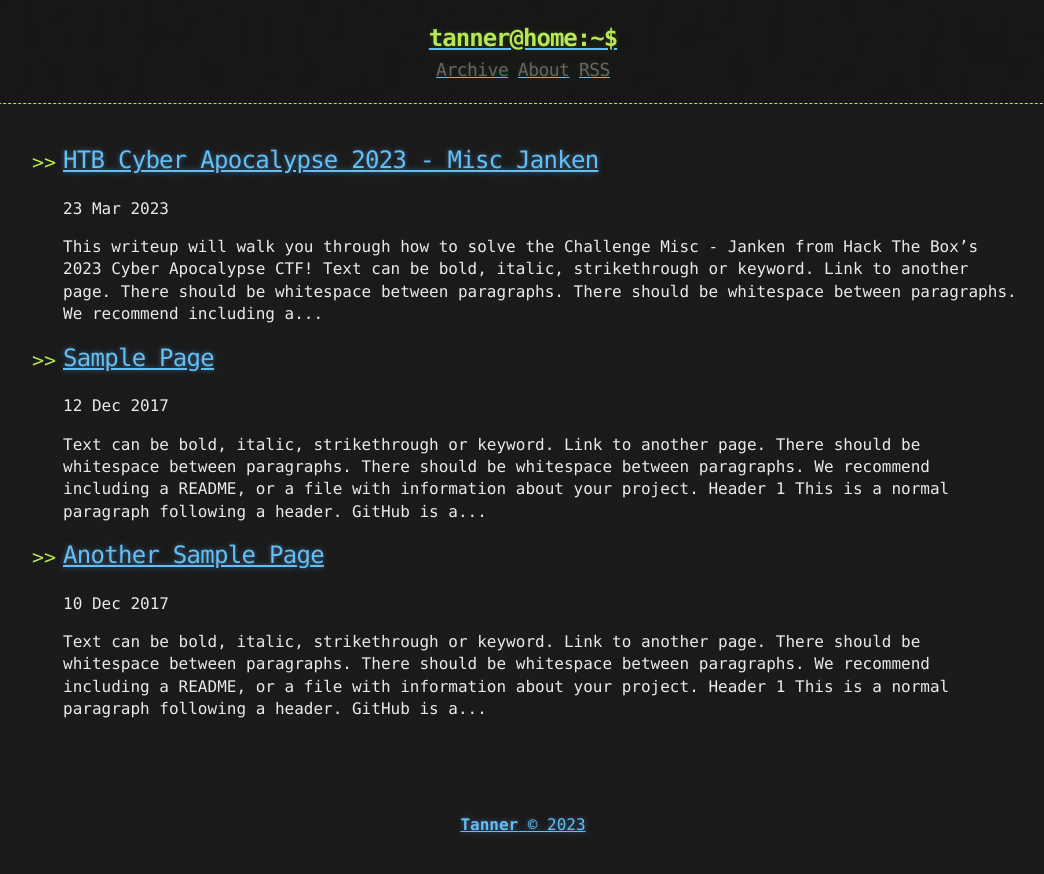
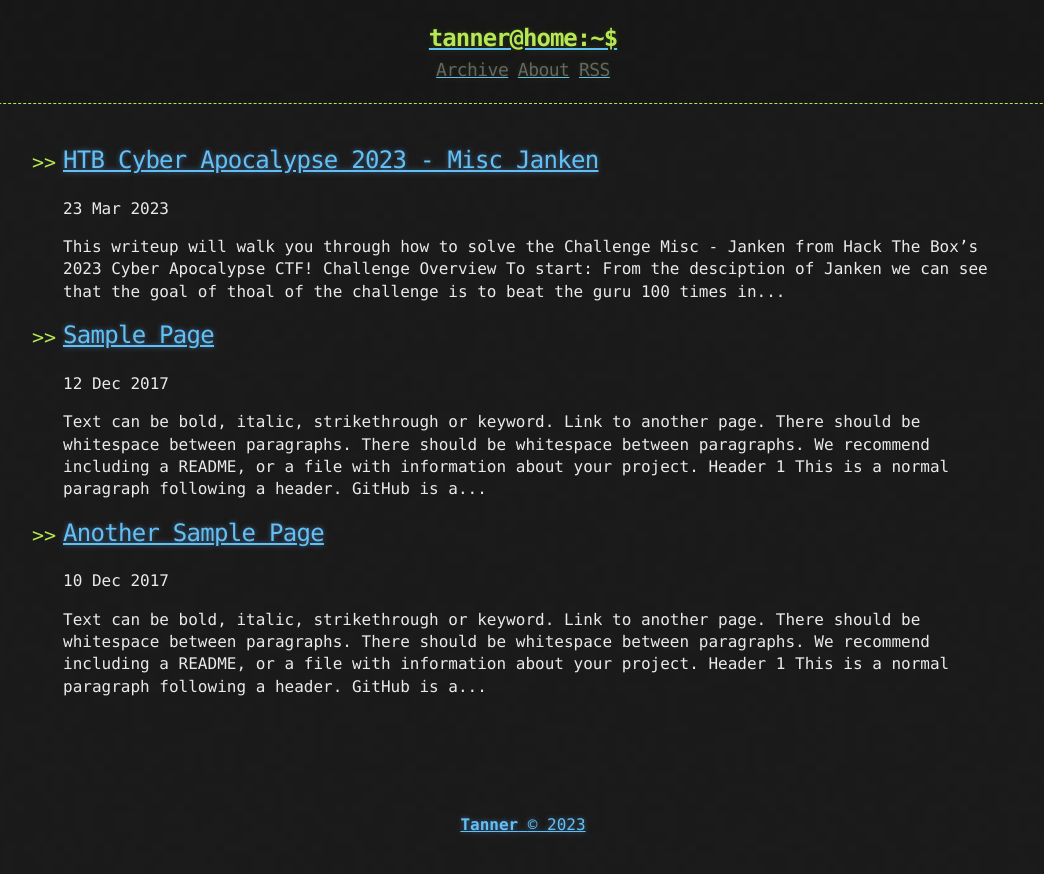
Before and after one commit to Txnn3r/Txnn3r.github.io, a Jekyll site: the page built from index.html, in a window 1280 px wide. Shown: the top 874 px of the page, without its empty margins (117-1161 px from the left). Built offline with Jekyll 4.4.1, drawn with Linux system fonts in a browser that asks for light colours; the list of posts is cut into pages by our own code.

Commit message:
Update 2023-03-23-HTB-Janken.md

```diff
--- a/_posts/2023-03-23-HTB-Janken.md
+++ b/_posts/2023-03-23-HTB-Janken.md
@@ -5,19 +5,12 @@ published: true
 
 This writeup will walk you through how to solve the Challenge `Misc - Janken` from Hack The Box's 2023 Cyber Apocalypse CTF!
 
-Text can be **bold**, _italic_, ~~strikethrough~~ or `keyword`.
-
-[Link to another page](https://ctf.umasscybersec.org/team).
-
-There should be whitespace between paragraphs.
-
-There should be whitespace between paragraphs. We recommend including a README, or a file with information about your project.
-
 ## [](#header-1)Challenge Overview
 
 ![image](https://user-images.githubusercontent.com/101006959/227324103-28c7da9a-7d2b-426f-87db-4db5e314800a.png)
 
-To start: From the desciption of the challenge we can see that there
+To start: From the desciption of `Janken` we can see that the goal of thoal of the challenge is to beat the guru 100 times in a row at the game.
+We can also see that the game will be similar to the well known game: rock, paper, scissors.
 
 ## [](#header-2)Header 2
 
```
